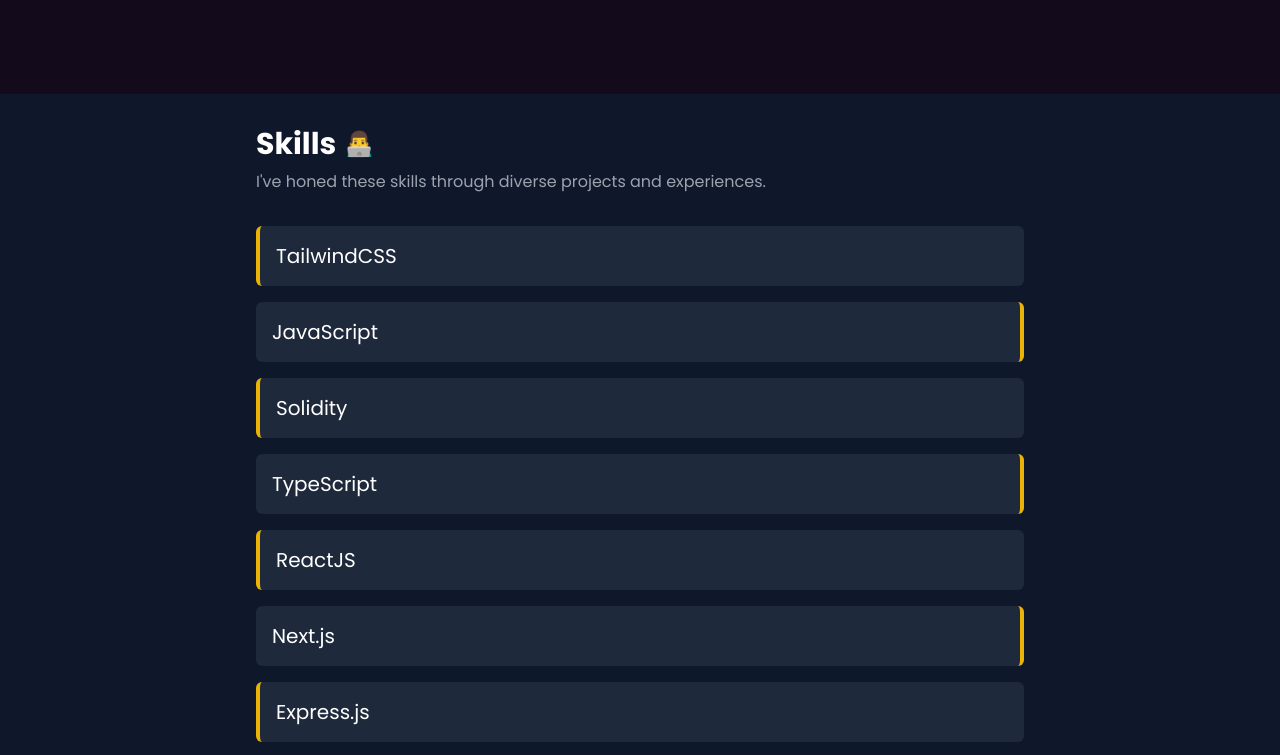
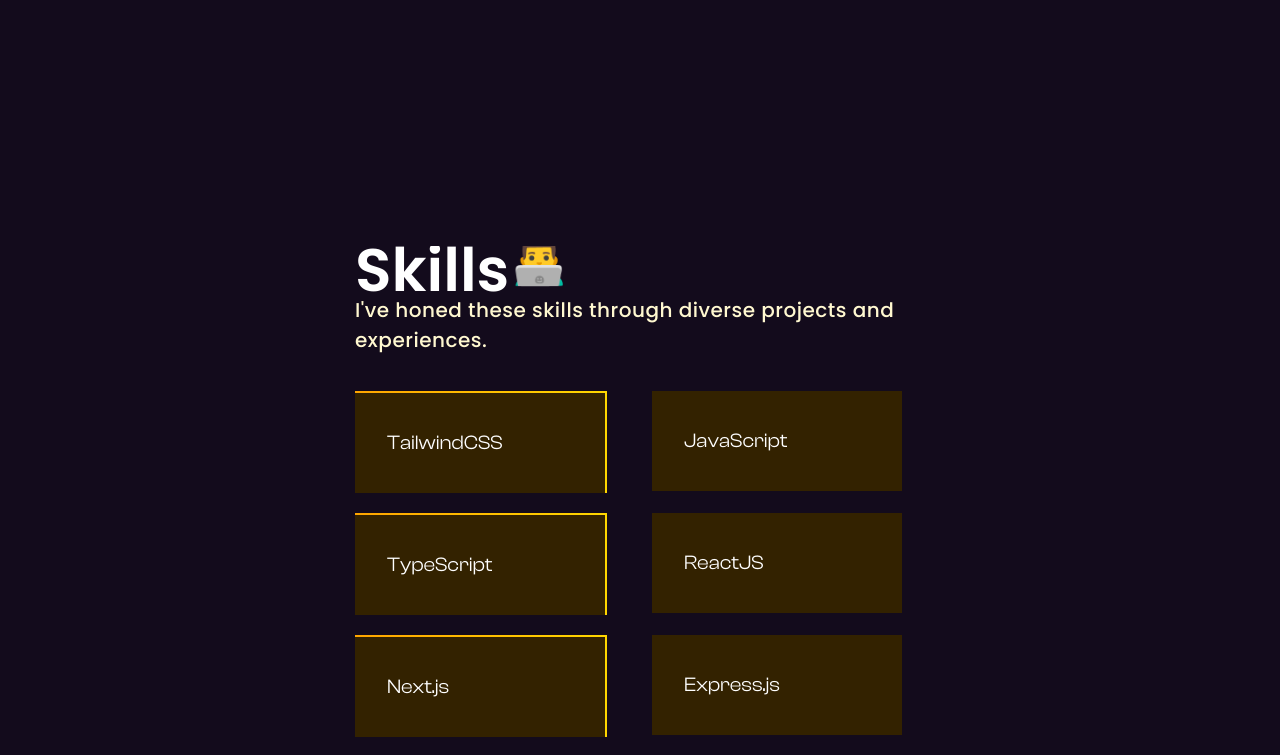
Before and after one commit to heyrapto/portfolio-, a React (Vite) app: page / in a window 1280 px wide. Shown: the part 2860-3615 px from the top of the page. Built offline with nearby package versions, Linux system fonts and the light colour scheme.

Commit message:
Update Skills.tsx

```diff
--- a/src/pages/Skills.tsx
+++ b/src/pages/Skills.tsx
@@ -1,89 +1,61 @@
-import { useState, useEffect, useRef } from 'react';
+import { motion } from "framer-motion";
+import { useInView } from "react-intersection-observer";
 
-const Skills = () => {
 const skills = [
   "TailwindCSS",
   "JavaScript",
-    "Solidity",
   "TypeScript",
   "ReactJS",
   "Next.js",
   "Express.js",
   "Node.js",
   "Git",
-    "GitHub"
+  "GitHub",
+  "Solidity",
 ];
 
-  const [isVisible, setIsVisible] = useState(false);
-  const sectionRef = useRef(null);
-
-  useEffect(() => {
-    const observer = new IntersectionObserver((entries) => {
-      const [entry] = entries;
-      if (entry.isIntersecting) {
-        setIsVisible(true);
-        observer.disconnect();
-      }
-    }, {
-      threshold: 0.2
+const Skills = () => {
+  const [sectionRef] = useInView({
+    triggerOnce: false,
+    threshold: 0.9,
   });
 
-    if (sectionRef.current) {
-      observer.observe(sectionRef.current);
-    }
-
-    return () => {
-      if (sectionRef.current) {
-        observer.unobserve(sectionRef.current);
-      }
-    };
-  }, []);
-
   return (
-    <div ref={sectionRef} className="bg-navy-900 py-8 px-4">
-      <div className="max-w-3xl mx-auto">
-        <div className="mb-8">
-          <h2 className="text-3xl font-bold text-white flex items-center">
-            Skills<span className="text-2xl ml-2">👨‍💻</span>
+    <section className="overflow-hidden px-[33px] mt-[60px] lg:px-[70px] lg:mt-[152px]">
+      <div className="flex flex-col gap-[60px] lg:flex-row lg:gap-[36px] lg:justify-center">
+        {/* Skills */}
+        <div className="flex flex-col w-full lg:w-1/2">
+          <div>
+            <h2 className="flex items-center font-clashbold text-white font-semibold text-[20px] leading-[24.6px] lg:text-[60px] lg:leading-[49.2px]">
+              Skills <small className="animate-bounce">👨‍💻</small>
             </h2>
-          <p className="text-gray-400 mt-2">
+            <p className="font-medium text-[#FFF8D0] text-[15px] leading-[22.5px] lg:text-[20px] lg:leading-[30px] lg:tracking-wide">
               I've honed these skills through diverse projects and experiences.
             </p>
           </div>
-
-        <div className="space-y-4">
-          {skills.map((skill, index) => {
-            const isEven = index % 2 === 0;
-
-            return (
-              <div
+          <div className="mt-[31px] grid grid-cols-1 gap-y-[18.67px] md:grid-cols-2 md:gap-x-3 lg:mt-[36px] lg:gap-[20px]">
+            {skills.map((skill, index) => (
+              <motion.div
                 key={index}
-                className={`relative transition-all duration-700 transform ${isVisible ? 'translate-x-0 opacity-100' : (isEven ? '-translate-x-full' : 'translate-x-full') + ' opacity-0'}`}
-                style={{
-                  transitionDelay: `${index * 150}ms`
-                }}
+                whileHover={{ scale: 0.96 }}
+                ref={sectionRef}
+                initial={{ opacity: 0, x: index % 2 === 0 ? -300 : 300 }}
+                transition={{ duration: 0.6 }}
+                whileInView={{ opacity: 1, x: 0 }}
+                className={`bg-gradient-to-${index % 2 === 0 ? 'r' : 'l'} max-w-[369px] lg:max-w-[252px] to-[#FFD700] from-[#FFA500] ${index % 2 === 0 ? 'pr-0.5 pt-0.5' : 'pb-0.5 pl-0.5'}`}
               >
-                <div className={`bg-navy-800 text-white p-4 rounded-md ${isEven ? 'border-l-4' : 'border-r-4'} border-yellow-500`}>
-                  <span className="text-xl">{skill}</span>
+                <div className={`bg-[#332200] px-[20px] py-[23px] lg:h-[100px] lg:max-w-full lg:w-[250px] lg:px-[32px] lg:py-[35px]`}>
+                  <p className="text-white font-medium font-clash lg:text-[20px] lg:leading-[30.75px]">
+                    {skill}
+                  </p>
                 </div>
-              </div>
-            );
-          })}
+              </motion.div>
+            ))}
           </div>
         </div>
       </div>
+    </section>
   );
 };
 
-const style = document.createElement('style');
-style.textContent = `
-  .bg-navy-900 {
-    background-color: #0f172a;
-  }
-  .bg-navy-800 {
-    background-color: #1e293b;
-  }
-`;
-document.head.appendChild(style);
-
 export default Skills;
```
Lines whose indentation alone changed are shown as unchanged.
